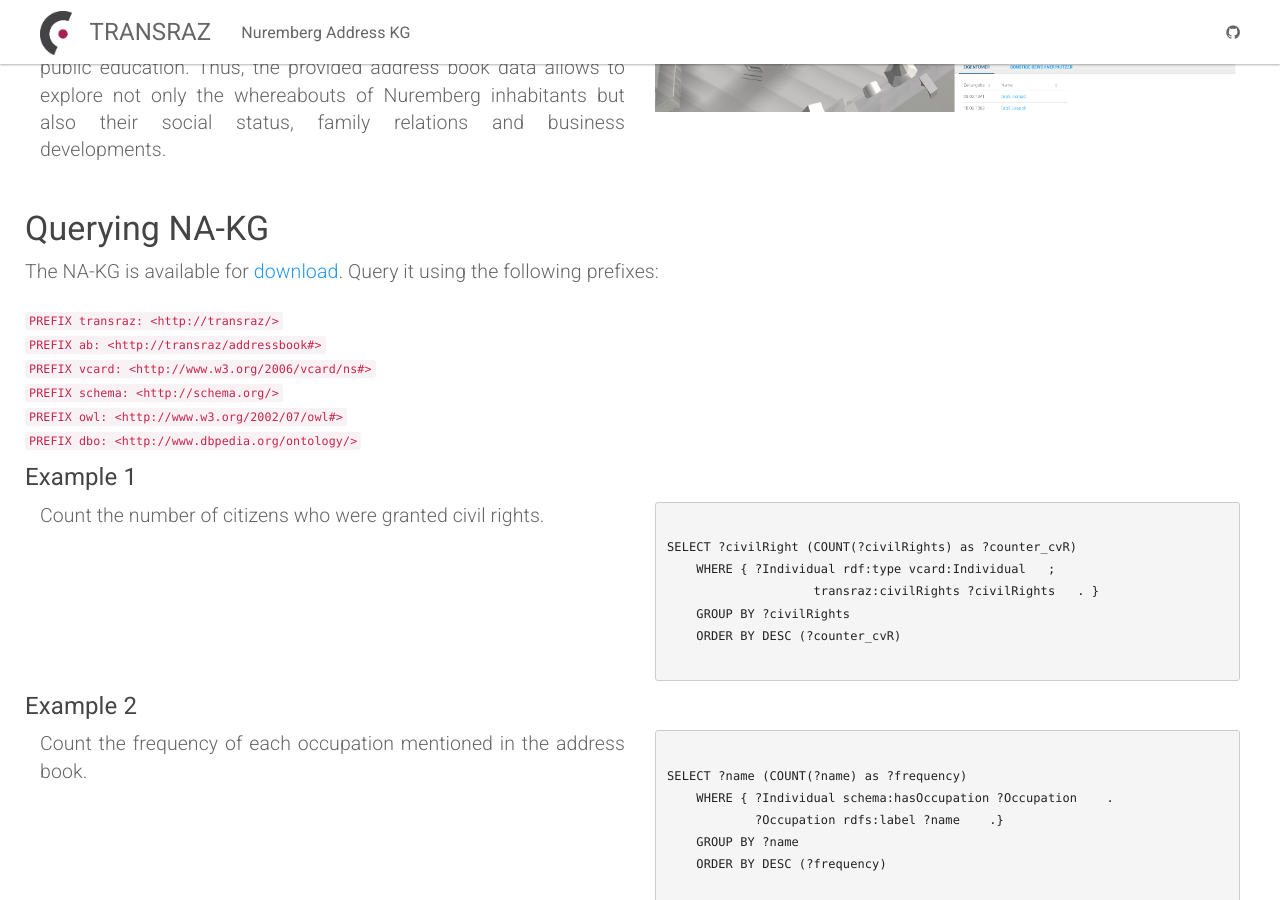
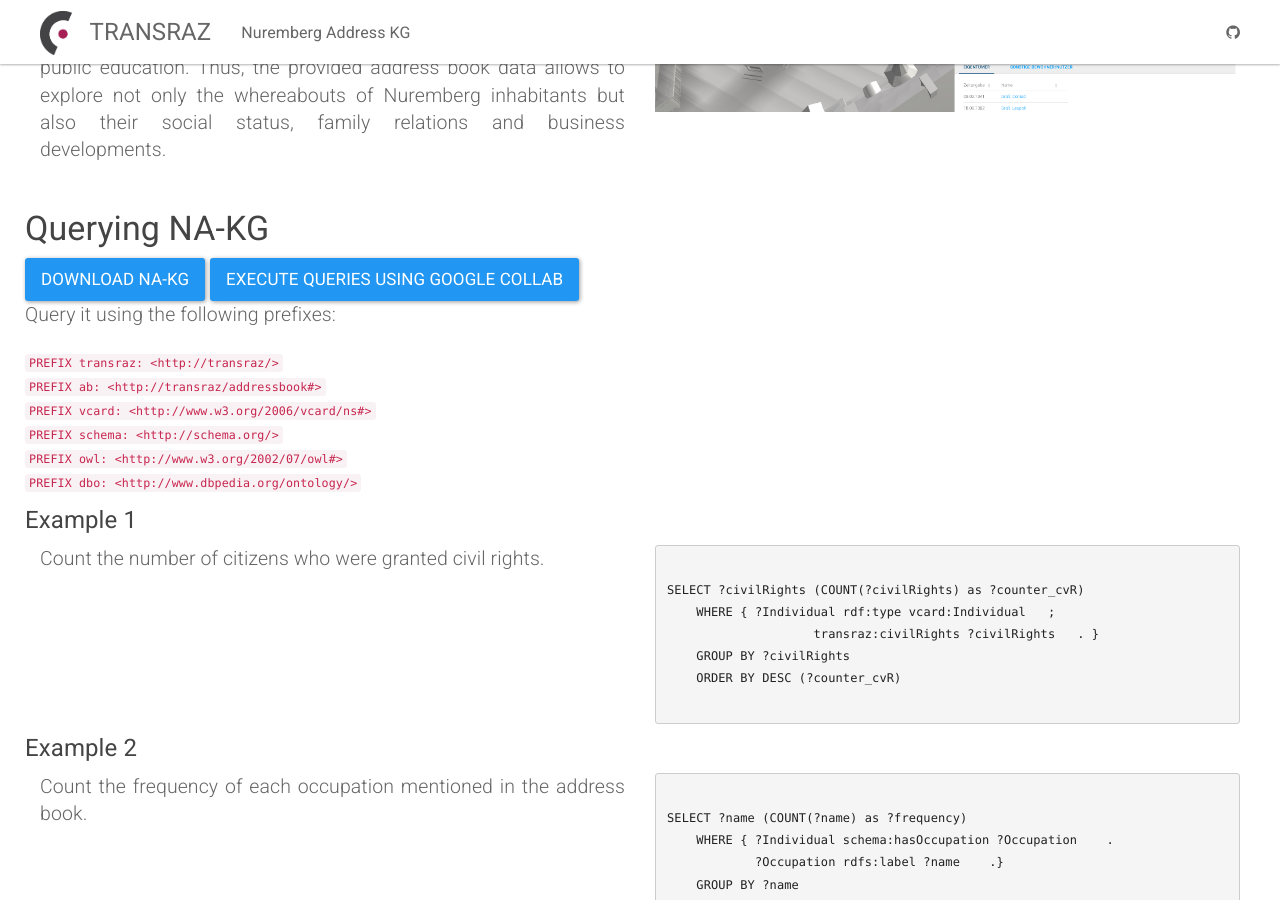
Before and after one commit to ISE-FIZKarlsruhe/Transraz, a Jekyll site: the page built from NA-KG.html, in a window 1280 px wide and 900 px high, scrolled down 2271 px. Built offline with Jekyll 4.4.1, drawn with Linux system fonts in a browser that asks for light colours.

Commit message:
queries and buttons

```diff
--- a/NA-KG.html
+++ b/NA-KG.html
@@ -80,7 +80,10 @@ For example, the existing KG is able to answer what was the ratio of persons wit
 <div class="container">
     <div class="row">
         <h3 class="header-light regular-pad">Querying NA-KG</h3>
-        <p class="lead" align="justify">The NA-KG is available for <a href="https://github.com/ISE-FIZKarlsruhe/Transraz/raw/main/NurembergAddressKG/NA-KG.ttl">download</a>. Query it using the following prefixes:</p>
+        <p class="lead">
+            <a class="btn btn-primary btn-lg" href="https://github.com/ISE-FIZKarlsruhe/Transraz/raw/main/NurembergAddressKG/NA-KG.ttl" role="button">Download NA-KG</a>
+            <a class="btn btn-primary btn-lg" href="https://drive.google.com/file/d/1ddCYdoGP2FYhxTqZ12tQxw1aBTh1LmyY/view?usp=sharing" role="button">Execute Queries using Google Collab</a>
+            <br> Query it using the following prefixes:</p>
 
 <code>PREFIX transraz: &lt;http://transraz/&gt; </code> <br>
 <code>PREFIX ab: &lt;http://transraz/addressbook#&gt; </code> <br>
@@ -96,7 +99,7 @@ For example, the existing KG is able to answer what was the ratio of persons wit
 
         <div class="col-md-6">
             <pre><code>
-SELECT ?civilRight (COUNT(?civilRights) as ?counter_cvR)
+SELECT ?civilRights (COUNT(?civilRights) as ?counter_cvR)
     WHERE { ?Individual rdf:type vcard:Individual   ;
                     transraz:civilRights ?civilRights   . }
     GROUP BY ?civilRights
@@ -179,7 +182,7 @@ SELECT ?Streetname (COUNT(?Streetname) as ?frequency)
     <div class="row">
     <div class="container">
                 <div class="row align-items-center">
-                    <img src="{{ "/assets/img/logos.png" | relative_url }}" alt="FIZ Karlsruhe and KIT (AIFB)" class="img-responsive">
+                    <img src="{{ "/assets/img/logos.png" | relative_url }}" alt="FIZ Karlsruhe and KIT (AIFB)" class="img-responsive" style="padding-bottom: 20px;">
                 </div>
             </div>
     </div>
```
